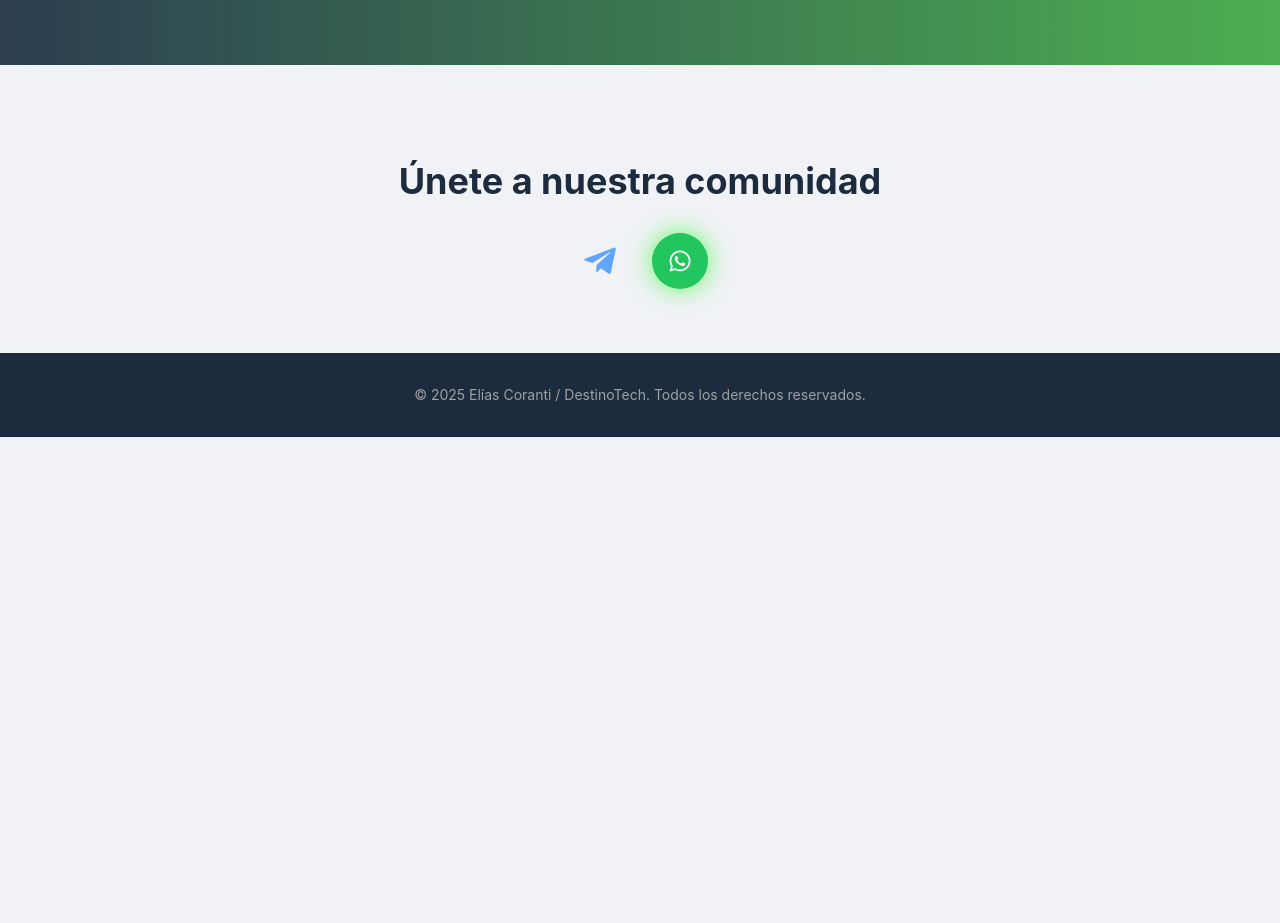
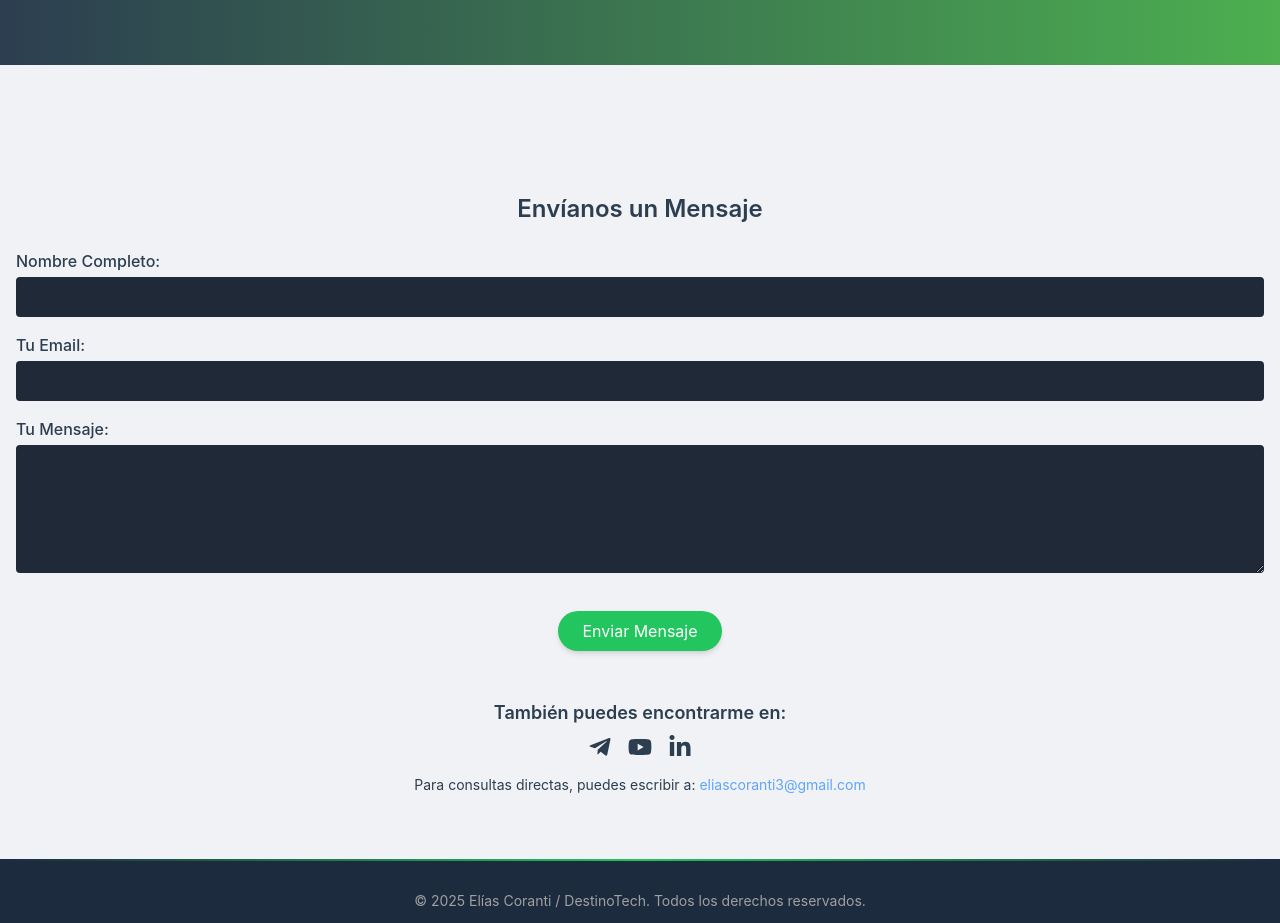
Before and after one commit to ecoranti/galabox, a Next.js app in the folder gala-sandbox-pro/: page /contacto in a window 1280 px wide. Shown: the part 480-1403 px from the top of the page. Before the commit the page ends 917 px from the top, so only its background shows below. Built offline with nearby package versions, Linux system fonts and the light colour scheme.

Commit message:
Mejoras en el footer con línea superior degradada

```diff
--- a/gala-sandbox-pro/app/page.tsx
+++ b/gala-sandbox-pro/app/page.tsx
@@ -5,7 +5,7 @@ export default function Home() {
     <main className="flex flex-col bg-red-200"> {/* Esto asegura un layout flexible sin altura mínima */}
       <HeroSection
         title="Formación IT: Conquista el Mercado Global con Confianza"
-        description="Deja atrás la incertidumbre. Te equipamos con las habilidades técnicas, la visión estratégica y el acompañamiento que las empresas tech más exigen hoy. ¡Tu futuro en IT empieza aquí! 🚀"
+        description="Deja atrás la incertidumbre. Te equipamos con las habilidades técnicas, la visión estratégica y el acompañamiento que las empresas tech exigen hoy. ¡Tu futuro en IT empieza aquí! 🚀"
         ctaText="Explora Nuestros Cursos"
         ctaLink="/cursos-destacados" // Link to the featured courses page
       />
--- a/gala-sandbox-pro/components/ContactSection.tsx
+++ b/gala-sandbox-pro/components/ContactSection.tsx
@@ -1,37 +1,56 @@
-'use client'; // Este componente necesita ser un Client Component porque maneja estado y elementos interactivos.
+'use client';
 
 import React from 'react';
-import Link from 'next/link';
-import { FaTelegramPlane } from 'react-icons/fa';
+import { FaTelegramPlane, FaWhatsapp, FaLinkedinIn, FaYoutube, FaTelegram } from 'react-icons/fa';
 
 const ContactSection: React.FC = () => {
+  return (
+    <section className="bg-background-light dark:bg-background-dark text-text-light transition-colors duration-300 pt-16">
 
-  return (
-    <section className="contact-content-section py-16 bg-background-light dark:bg-background-dark text-text-light text-center transition-colors duration-400">
-      <div className="container mx-auto px-4 max-w-3xl">
-        <div className="w-full mt-8 flex flex-col items-center text-center relative">
-          <h2 className="text-4xl font-bold text-heading-color transition-colors duration-400 mb-4">
-            Únete a nuestra comunidad
-          </h2>
-          <div className="flex justify-center items-center gap-6 mt-4">
-            <a
-              href="https://t.me/JovenesIT"
-              target="_blank"
-              aria-label="Únete a nuestra comunidad"
-              className="group inline-flex items-center justify-center w-14 h-14 rounded-full transition-all duration-500 hover:drop-shadow-[0_0_12px_rgba(0,170,255,0.5)]"
+      <div className="container mx-auto px-4 max-w-2xl py-16">
+        <h3 className="text-2xl font-semibold mb-6 text-center">Envíanos un Mensaje</h3>
+        <form className="space-y-4">
+          <div>
+            <label className="block mb-1 font-medium">Nombre Completo:</label>
+            <input type="text" className="w-full px-4 py-2 rounded bg-gray-800 text-white focus:outline-none focus:ring-2 focus:ring-green-500" />
+          </div>
+          <div>
+            <label className="block mb-1 font-medium">Tu Email:</label>
+            <input type="email" className="w-full px-4 py-2 rounded bg-gray-800 text-white focus:outline-none focus:ring-2 focus:ring-green-500" />
+          </div>
+          <div>
+            <label className="block mb-1 font-medium">Tu Mensaje:</label>
+            <textarea className="w-full px-4 py-2 h-32 rounded bg-gray-800 text-white focus:outline-none focus:ring-2 focus:ring-green-500" />
+          </div>
+          <div className="text-center pt-4">
+            <button
+              type="submit"
+              className="bg-green-500 hover:bg-green-600 text-white px-6 py-2 rounded-full shadow-md transition-transform transform hover:scale-105"
             >
-              <FaTelegramPlane className="text-blue-400 dark:text-white text-4xl transition-colors duration-500 ease-in-out group-hover:text-blue-600 dark:group-hover:text-blue-400" />
+              Enviar Mensaje
+            </button>
+          </div>
+        </form>
+
+        <div className="mt-12 text-center">
+          <h4 className="font-semibold text-lg mb-2">También puedes encontrarme en:</h4>
+          <div className="flex justify-center gap-4 text-2xl">
+            <a href="https://t.me/JovenesIT" target="_blank" aria-label="Telegram" className="hover:text-blue-400">
+              <FaTelegramPlane />
             </a>
-            <a
-              href="https://wa.me/5493584023966"
-              target="_blank"
-              rel="noopener noreferrer"
-              aria-label="Contactar por WhatsApp"
-              className="inline-flex items-center justify-center w-14 h-14 bg-green-500 hover:bg-green-600 text-white rounded-full shadow-[0_0_25px_rgba(0,255,0,0.6)] transition-all duration-300"
-            >
-              <i className="fab fa-whatsapp text-2xl"></i>
+            <a href="#" target="_blank" aria-label="YouTube" className="hover:text-red-500">
+              <FaYoutube />
+            </a>
+            <a href="#" target="_blank" aria-label="LinkedIn" className="hover:text-blue-600">
+              <FaLinkedinIn />
             </a>
           </div>
+          <p className="mt-4 text-sm">
+            Para consultas directas, puedes escribir a:{" "}
+            <a href="mailto:eliascoranti3@gmail.com" className="text-blue-400 hover:underline">
+              eliascoranti3@gmail.com
+            </a>
+          </p>
         </div>
       </div>
     </section>
--- a/gala-sandbox-pro/components/Footer.tsx
+++ b/gala-sandbox-pro/components/Footer.tsx
@@ -2,8 +2,11 @@ import React from 'react';
 
 const Footer: React.FC = () => {
   return (
-    <footer className="bg-primary-dark-blue text-white py-8 text-center text-sm">
-      <p className="text-footer-text-light">
+    <footer className="bg-primary-dark-blue text-white py-8 text-center text-sm relative overflow-hidden">
+      {/* Línea superior con degradado */}
+      <div className="absolute top-0 left-0 w-full h-0.5 bg-gradient-to-r from-transparent via-green-500 to-transparent" />
+
+      <p className="text-footer-text-light relative z-10">
         © 2025 Elías Coranti / DestinoTech. Todos los derechos reservados.
       </p>
     </footer>
```
